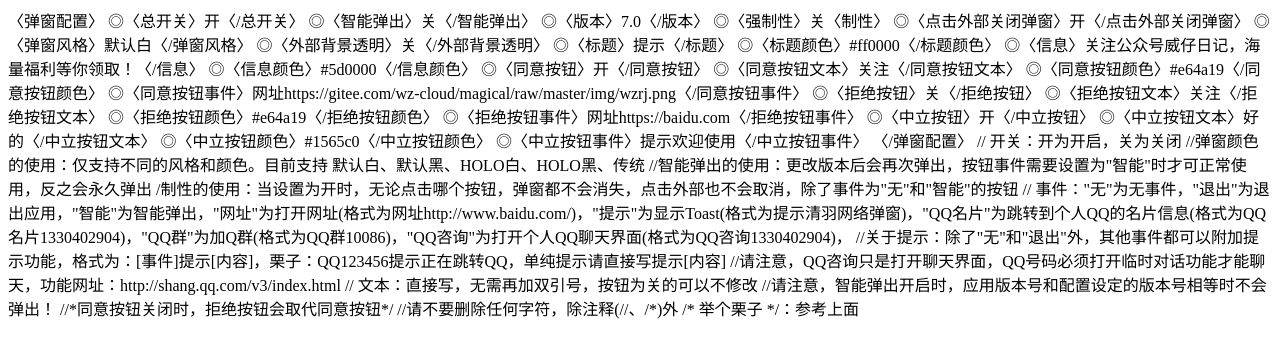
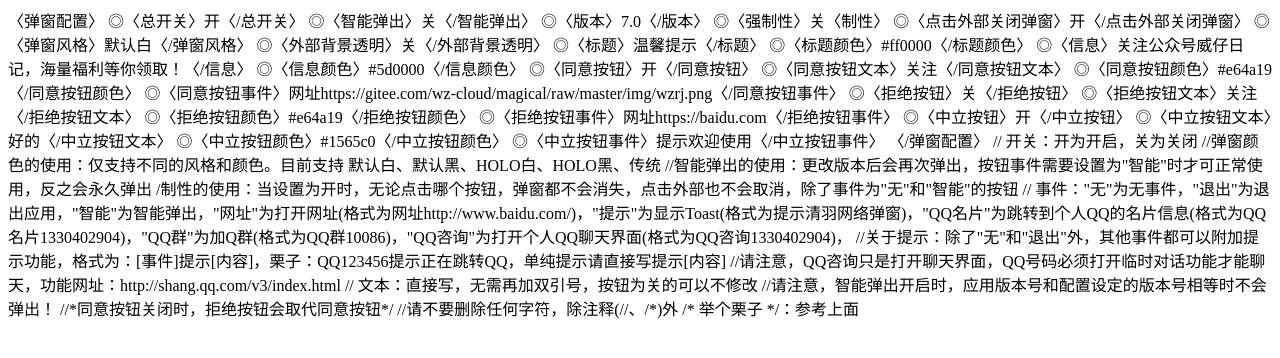
Before and after one commit to aabkyih/wz, a plain HTML site: page index.html in a window 1280 px wide. Drawn offline with Linux system fonts and the light colour scheme.

Commit message:
Update index.html

```diff
--- a/index.html
+++ b/index.html
@@ -22,7 +22,7 @@
     ◎〈弹窗风格〉默认白〈/弹窗风格〉
     ◎〈外部背景透明〉关〈/外部背景透明〉
 
-    ◎〈标题〉提示〈/标题〉
+    ◎〈标题〉温馨提示〈/标题〉
     ◎〈标题颜色〉#ff0000〈/标题颜色〉
 
     ◎〈信息〉关注公众号威仔日记，海量福利等你领取！〈/信息〉
```
